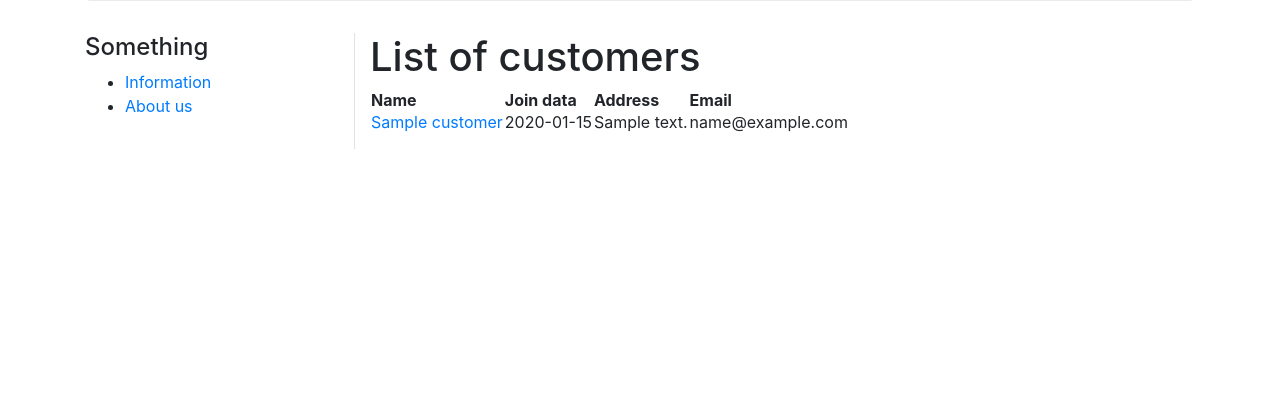
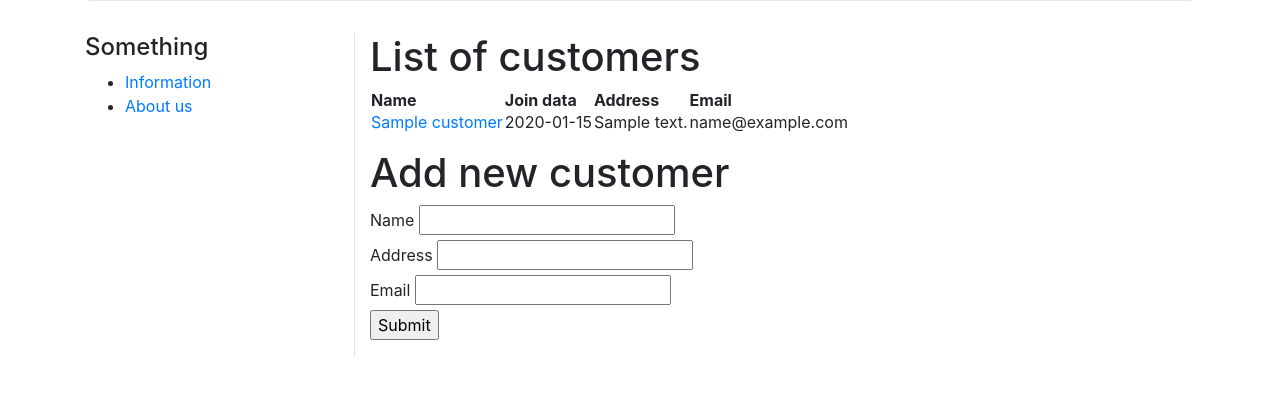
Before and after one commit to RepoZTrees/Flask_App, a Flask app: template templates/customers.html in a window 1280 px wide. Shown: the part 242-637 px from the top of the page. Run offline with Flask 2, Linux system fonts and the light colour scheme; the template is opened without the code that fills it: most values are stand-ins (such as "Sample title", 1, 10 or a date in 2020); some libraries are stand-ins or nearby versions.

Commit message:
Add New Customer form added.

```diff
--- a/templates/customers.html
+++ b/templates/customers.html
@@ -17,4 +17,21 @@
   </table>
   </p>
 </body>
+
+<h1> Add new customer </h1>
+  <form action="/" method='post'>
+
+    <label for="name"> Name </label>
+    <input type="text" id="name" name="name" />
+    <br/>
+    <label for="address"> Address </label>
+    <input type="text" id = "address" name="address" />
+    <br/>
+    <label for="email"> Email </label>
+    <input type="text" id = "email" name="email" />
+    <br/>
+    <input type="submit" id = "submit" name="add new customer"/>
+  </form>
+  </p>
+</body>
 {% endblock %}
```
